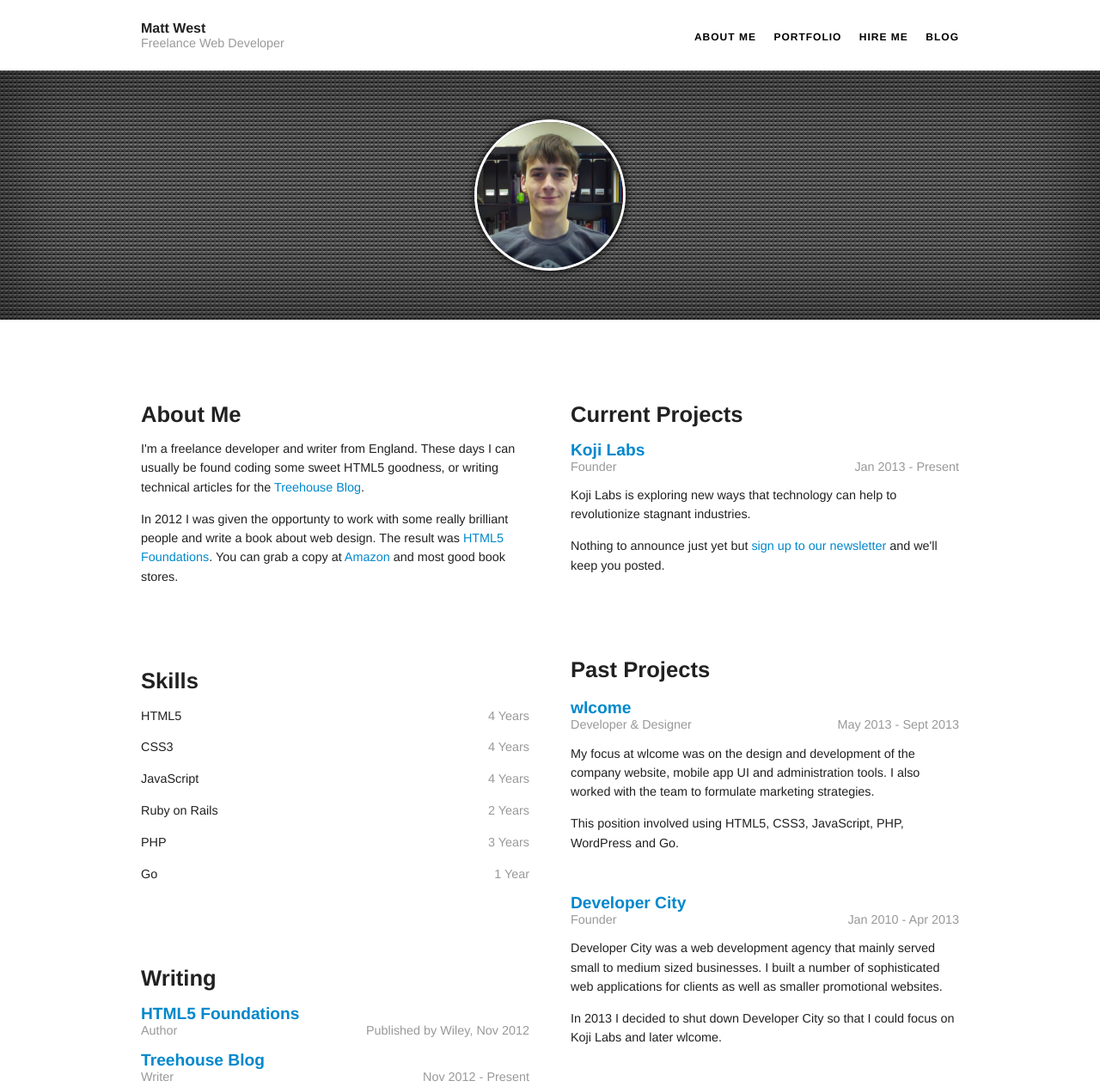
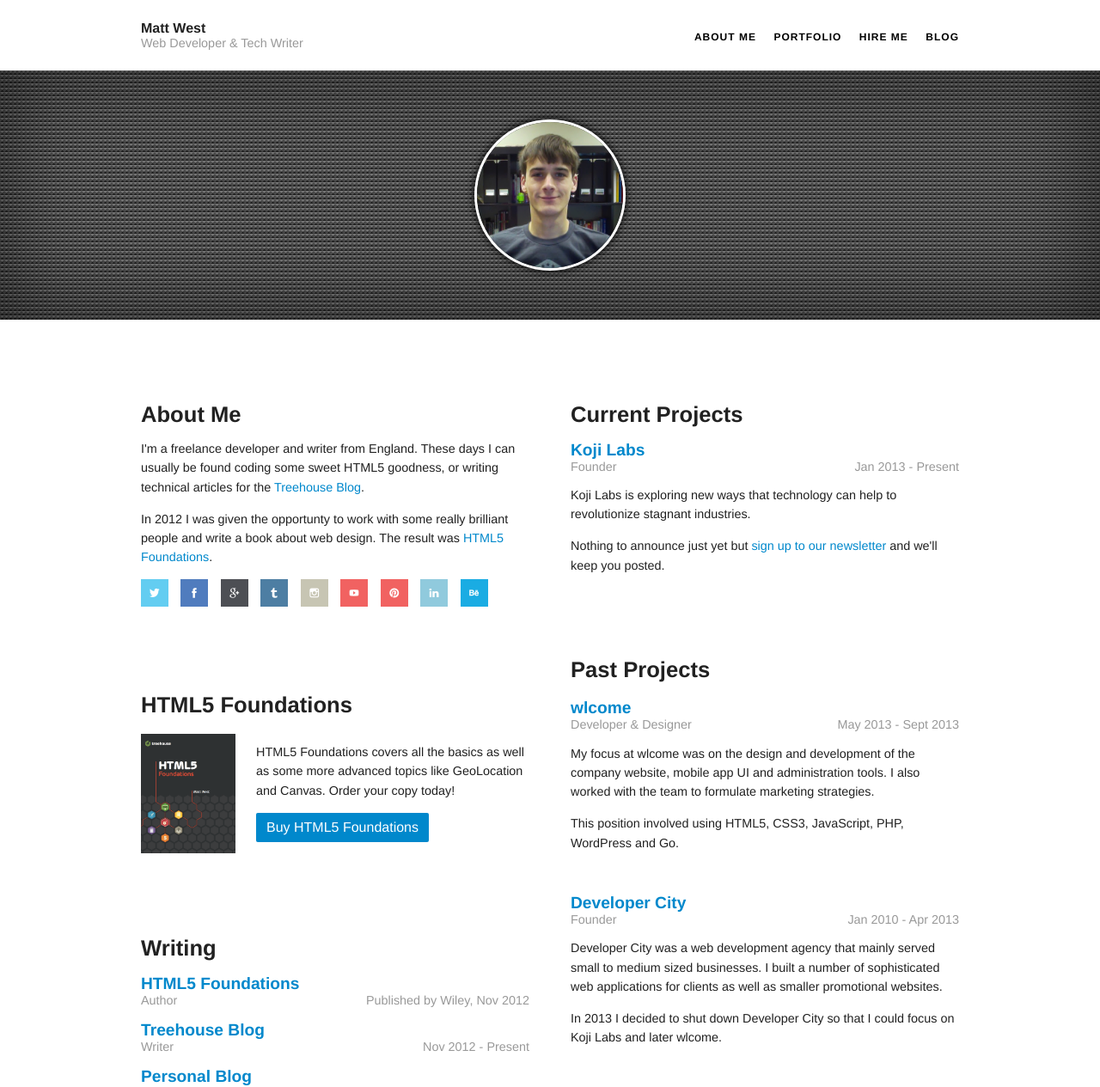
Before and after one commit to matt-west/matt-west.com, a PHP site: page / in a window 1280 px wide. Shown: the top 1265 px of the page at 86% size. Run offline with PHP 8.4, Linux system fonts and the light colour scheme; some libraries are stand-ins or nearby versions.

Commit message:
Added social icons to homepage and book promo

```diff
--- a/assets/sass/global.sass
+++ b/assets/sass/global.sass
@@ -299,6 +299,44 @@ nav
   display: block
   width: 220px
 
+.social-icons
+  list-style: none
+  margin: 0
+  padding: 0
+
+  li
+    display: inline
+    padding-right: 10px
+
+  a
+    display: inline-block
+
+    &:hover
+      opacity: 0.5
+
+#book
+  h2
+    margin-top: 0
+    margin-bottom: .75em
+
+  p
+    margin-top: 2em
+
+  img
+    float: left
+    margin-right: 1.5em
+
+  .buy-book
+    display: inline-block
+    padding: 0.5em 0.75em
+    color: #FFF
+    background: #08C
+    border-radius: 2px
+
+    &:hover,
+    &:focus
+      text-decoration: none
+      background-color: #86CC00
 
 // Portfolio
 
--- a/index.php
+++ b/index.php
@@ -19,42 +19,30 @@
           <h2>About Me</h2>
           <p>
             I'm a freelance developer and writer from England. These days I can usually be found coding some sweet HTML5 goodness, or writing technical articles for the <a href="http://blog.teamtreehouse.com/author/mattwest">Treehouse Blog</a>.
+          </p>
           <p>
-            In 2012 I was given the opportunty to work with some really brilliant people and write a book about web design. The result was <a href="http://html5foundations.com" target="_blank">HTML5 Foundations</a>. You can grab a copy at <a href="http://www.amazon.co.uk/gp/product/1118356551/ref=as_li_ss_tl?ie=UTF8&amp;camp=1634&amp;creative=19450&amp;creativeASIN=1118356551&amp;linkCode=as2&amp;tag=codingskyscr-21" title="HTML5 Foundations by Matt West" target="_blank">Amazon</a> and most good book stores.
+            In 2012 I was given the opportunty to work with some really brilliant people and write a book about web design. The result was <a href="http://html5foundations.com" target="_blank">HTML5 Foundations</a>.
           </p>
+          <ul class="social-icons">
+            <li><a href="https://twitter.com/MattAntWest" target="_blank"><img src="assets/img/social-icons/01_twitter.png" alt="Matt West on Twitter"></a></li>
+            <li><a href="https://www.facebook.com/mattantwest" target="_blank"><img src="assets/img/social-icons/02_facebook.png" alt="Matt West on Facebook"></a></li>
+            <li><a href="https://plus.google.com/103780700566333678292/posts" target="_blank"><img src="assets/img/social-icons/14_google+.png" alt="Matt West on Google+"></a></li>
+            <li><a href="http://mattantwest.tumblr.com" target="_blank"><img src="assets/img/social-icons/15_tumblr.png" alt="Matt West on tumblr"></a></li>
+            <li><a href="http://instagram.com/mattantwest" target="_blank"><img src="assets/img/social-icons/10_instagram.png" alt="Matt West on Instagram"></a></li>
+            <li><a href="http://www.youtube.com/user/mattantwest" target="_blank"><img src="assets/img/social-icons/03_youtube.png" alt="Matt West on Youtube"></a></li>
+            <li><a href="http://www.pinterest.com/mattantwest/" target="_blank"><img src="assets/img/social-icons/13_pinterest.png" alt="Matt West on Pinterest"></a></li>
+            <li><a href="http://uk.linkedin.com/in/mattantwest" target="_blank"><img src="assets/img/social-icons/07_linkedin.png" alt="Matt West on LinkedIn"></a></li>
+            <li><a href="http://www.behance.net/mattantwest" target="_blank"><img src="assets/img/social-icons/08_behance.png" alt="Matt West on Behance"></a></li>
+          </li>
         </section>
 
-	  	  <section>
-          <h2>Skills</h2>
-          <p class="skill clearfix">
-            <span class="skill-title">HTML5</span>
-            <span class="skill-duration">4 Years</span>
+	  	  <section id="book" class="clearfix">
+          <h2>HTML5 Foundations</h2>
+          <a href="http://www.amazon.co.uk/gp/product/1118356551/ref=as_li_ss_tl?ie=UTF8&amp;camp=1634&amp;creative=19450&amp;creativeASIN=1118356551&amp;linkCode=as2&amp;tag=codingskyscr-21" title="HTML5 Foundations by Matt West" class="buy-book-img" target="_blank"><img src="assets/img/html5foundations_cover.png" alt="HTML5 Foundations" width="110"></a>
+          <p>
+            HTML5 Foundations covers all the basics as well as some more advanced topics like GeoLocation and Canvas. Order your copy today!
           </p>
-
-          <p class="skill clearfix">
-            <span class="skill-title">CSS3</span>
-            <span class="skill-duration">4 Years</span>
-          </p>
-
-          <p class="skill clearfix">
-            <span class="skill-title">JavaScript</span>
-            <span class="skill-duration">4 Years</span>
-          </p>
-
-          <p class="skill clearfix">
-            <span class="skill-title">Ruby on Rails</span>
-            <span class="skill-duration">2 Years</span>
-          </p>
-
-          <p class="skill clearfix">
-            <span class="skill-title">PHP</span>
-            <span class="skill-duration">3 Years</span>
-          </p>
-
-          <p class="skill clearfix">
-            <span class="skill-title">Go</span>
-            <span class="skill-duration">1 Year</span>
-          </p>
+          <a href="http://www.amazon.co.uk/gp/product/1118356551/ref=as_li_ss_tl?ie=UTF8&amp;camp=1634&amp;creative=19450&amp;creativeASIN=1118356551&amp;linkCode=as2&amp;tag=codingskyscr-21" title="HTML5 Foundations by Matt West" class="buy-book" target="_blank">Buy HTML5 Foundations</a>
         </section>
 
 	  	  <section class="no-margin">
--- a/templates/_header.php
+++ b/templates/_header.php
@@ -23,7 +23,7 @@
     <div class="container clearfix">
       <div id="logo">
         <div><a href="/">Matt West</a></div>
-        <div class="title">Freelance Web Developer</div>
+        <div class="title">Web Developer & Tech Writer</div>
       </div>
       <?php require_once('_nav.php') ?>
     </div>
```
Also changed, not shown: assets/css/global.css, assets/img/html5foundations_cover.png (added), assets/img/social-icons/01_twitter.png (added), assets/img/social-icons/02_facebook.png (added), assets/img/social-icons/03_youtube.png (added), assets/img/social-icons/07_linkedin.png (added), assets/img/social-icons/08_behance.png (added), assets/img/social-icons/10_instagram.png (added), assets/img/social-icons/13_pinterest.png (added), assets/img/social-icons/14_google+.png (added), assets/img/social-icons/15_tumblr.png (added).
